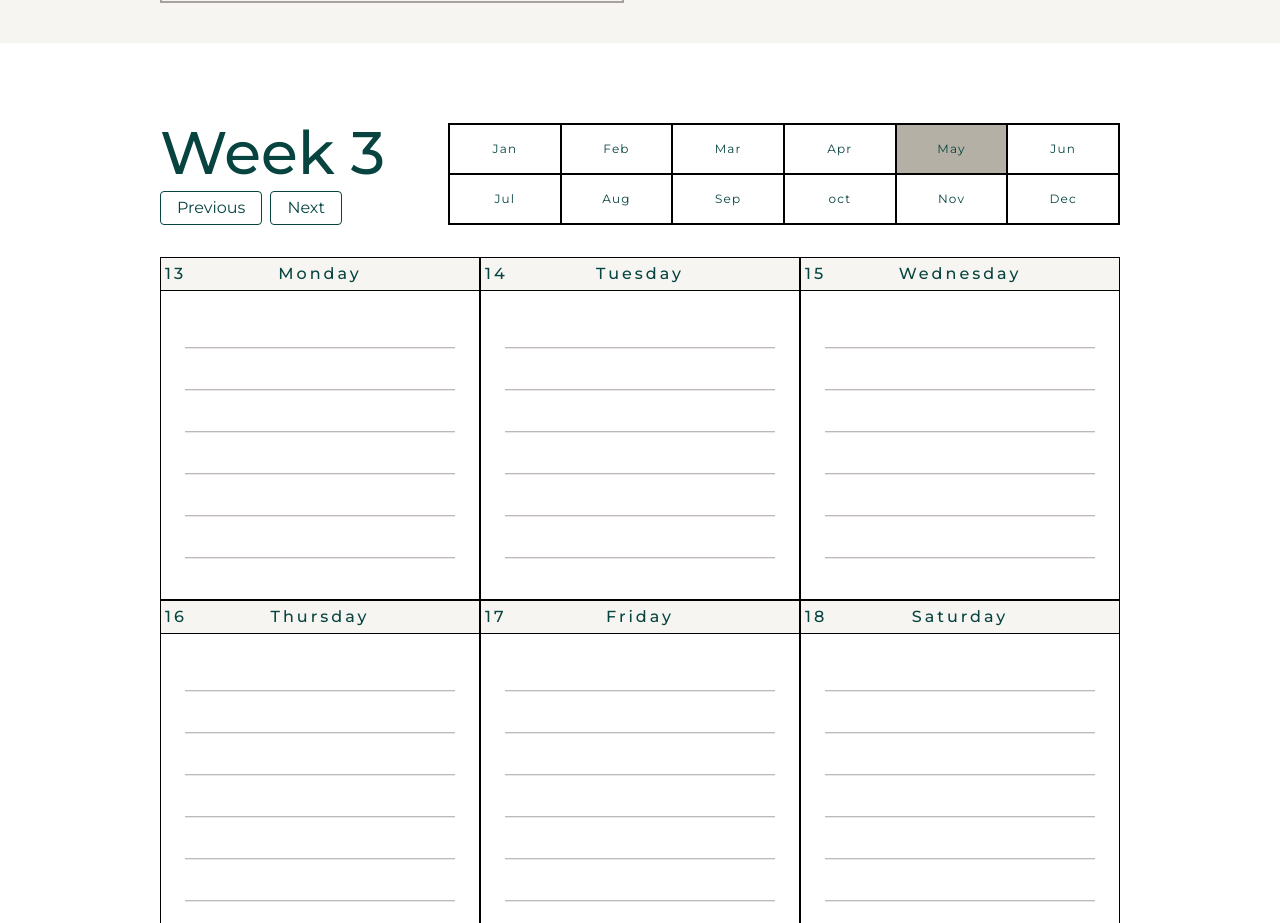
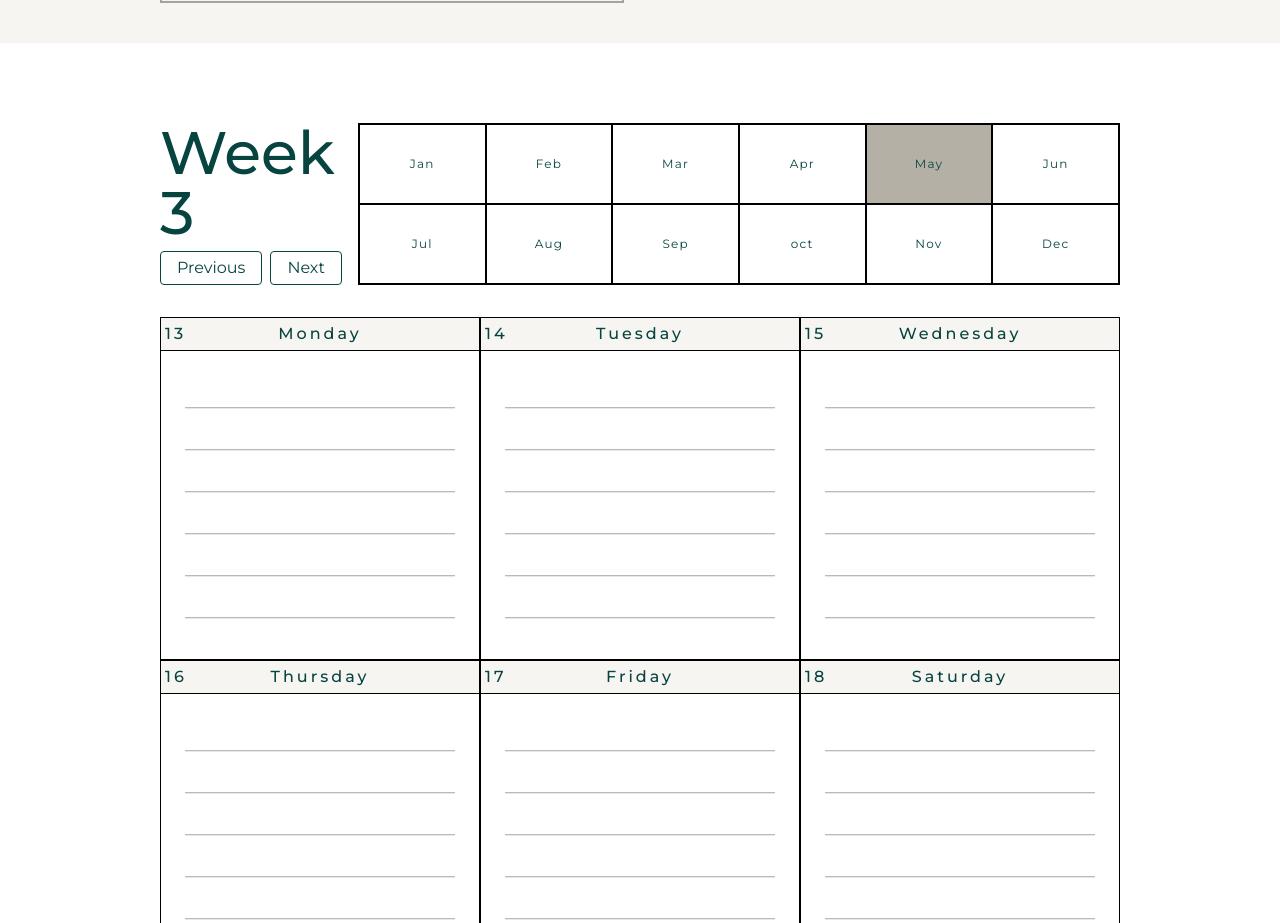
Before and after one commit to nicknjagi/monthly-planner, a React (Create React App) app: page / in a window 1280 px wide. Shown: the part 1000-1923 px from the top of the page. Built offline with nearby package versions, Linux system fonts and the light colour scheme.

Commit message:
update Months.tsx

```diff
--- a/src/components/Months.tsx
+++ b/src/components/Months.tsx
@@ -7,9 +7,9 @@ const Months = () => {
   const dispatch = useAppDispatch()
 
   return (
-    <div className="grid grid-cols-6 border border-black w-full max-w-2xl">
+    <div className="grid grid-cols-6 border border-black w-full">
       {months.map((month, index) => {
-        return <button key={index} onClick={() => dispatch(setCurrentMonth(index))} className={`grid place-content-center border border-black py-1 text-[12px] tracking-widest ${currentMonth === index ? 'bg-[#B4B0A5]' : ''}`}>{month.slice(0, 3)}</button>
+        return <button key={index} onClick={() => dispatch(setCurrentMonth(index))} className={`grid place-content-center border border-black py-2 text-[12px] tracking-widest ${currentMonth === index ? 'bg-[#B4B0A5]' : ''}`}>{month.slice(0, 3)}</button>
       })}
     </div>
   )
```
